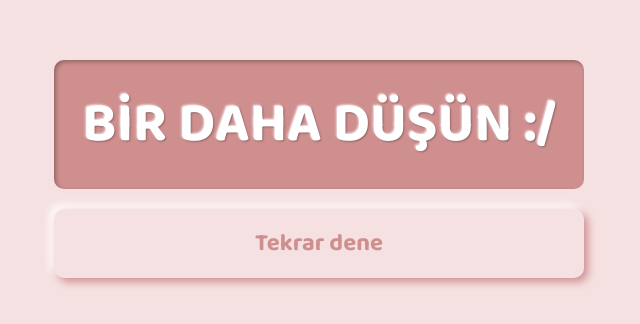
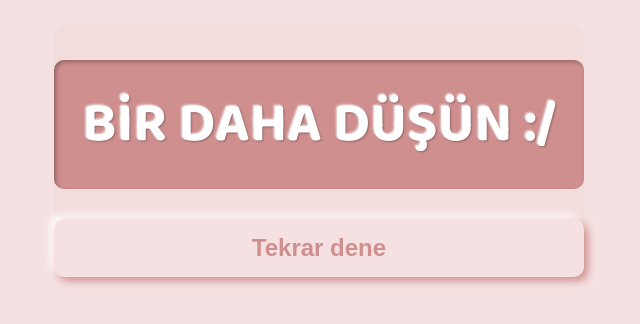
Before and after one commit to atasayugras/soru, a website: page public/views/false.html in a window 1280 px wide. Shown: the part 258-582 px from the top of the page, 321-961 px from the left. Drawn offline with Linux system fonts and the light colour scheme; files that its build step writes are made by us from their sources.

Commit message:
merge css files

```diff
--- a/public/css/false.css
+++ /dev/null
@@ -1,80 +0,0 @@
-/* General Styles */
-body {
-  background-color: #f5e1e1; /* Pastel pink background */
-  font-family: "Baloo 2", cursive; /* Updated font */
-  display: flex;
-  flex-direction: column;
-  justify-content: center;
-  align-items: center;
-  height: 100vh;
-  text-align: center;
-  cursor: url("../assets/cursor.cur"), auto; /* Custom animated cursor */
-  margin-left: 10%;
-  margin-right: 10%;
-}
-
-/* Container Styles */
-.container {
-  display: flex;
-  flex-direction: column;
-  align-items: center;
-  width: 100%;
-  max-width: 530px;
-  min-width: 378.5px;
-}
-
-/* H1 Styles */
-h1 {
-  font-family: "Baloo 2", cursive;
-  font-weight: 700; /* Bold weight */
-  font-size: 3.5em; /* Adjust size as needed */
-  color: #ffffff; /* Darker pastel pink for text */
-  margin-bottom: 20px; /* Adjust spacing between heading and button */
-  text-shadow: 1px 1px 2px rgba(0, 0, 0, 0.3),
-    -1px -1px 2px rgba(255, 255, 255, 0.7); /* Light highlight for contrast */
-  background: #d08f8f; /* Darker pastel pink for background */
-  padding: 20px;
-  border-radius: 10px;
-  box-shadow: inset 2px 2px 4px rgba(0, 0, 0, 0.3); /* Carved effect */
-  width: 100%; /* Make h1 take full width of the container */
-  box-sizing: border-box; /* Include padding and border in the width calculation */
-}
-
-/* Button Styles */
-.retry-btn {
-  background: #f5e1e1; /* Pastel pink */
-  border: none;
-  border-radius: 10px;
-  box-shadow: 4px 4px 8px #d08f8f, -4px -4px 8px #ffffff; /* Raised effect */
-  padding: 15px;
-  font-size: 24px;
-  font-weight: 700;
-  color: #d08f8f;
-  cursor: pointer;
-  position: relative; /* For z-index control */
-  z-index: 3; /* Bring button to the front */
-  transition: background 0.3s, box-shadow 0.3s, transform 0.3s; /* Smooth transition for hover */
-  text-decoration: none;
-  width: 100%; /* Make button take full width of the container */
-  box-sizing: border-box; /* Include padding and border in the width calculation */
-}
-
-/* Button Hover State */
-.retry-btn:hover {
-  background: #f3b3b3; /* Lighter pastel pink */
-  box-shadow: inset 2px 2px 4px rgba(0, 0, 0, 0.2),
-    inset -2px -2px 4px rgba(255, 255, 255, 0.4); /* Carved effect */
-  transform: translateY(
-    4px
-  ); /* Slightly move the button down to enhance the carved effect */
-}
-
-/* Button Active State */
-.retry-btn:active {
-  background: #f1a2a2; /* Even lighter pastel pink */
-  box-shadow: inset 4px 4px 8px rgba(0, 0, 0, 0.3),
-    inset -4px -4px 8px rgba(255, 255, 255, 0.5); /* Deeper carved effect */
-  transform: translateY(
-    2px
-  ); /* Slightly move the button down for the pressed effect */
-}
--- a/public/css/index.css
+++ /dev/null
@@ -1,118 +0,0 @@
-/* General Styles */
-body {
-  background-color: #f5e1e1; /* Pastel pink background */
-  font-family: "Montserrat", sans-serif; /* Updated font */
-  margin-left: 10%; /* or use a pixel value like 20px */
-  margin-right: 10%;
-  display: flex;
-  flex-direction: column;
-  justify-content: center;
-  align-items: center;
-  height: 100vh;
-  text-align: center;
-  position: relative; /* To control z-index stacking */
-  cursor: url("../assets/cursor.cur"), auto; /* Custom animated cursor */
-}
-
-/* H1 Styles */
-h1 {
-  font-family: "Baloo 2", cursive;
-  font-weight: 700; /* Bold weight */
-  font-size: 3.5em; /* Adjust size as needed */
-  color: #ffffff; /* Darker pastel pink for text */
-  margin-bottom: 30px;
-  text-shadow: 1px 1px 2px rgba(0, 0, 0, 0.3),
-    /* Light shadow for depth */ -1px -1px 2px rgba(255, 255, 255, 0.7); /* Light highlight for contrast */
-  background: #d08f8f; /* Darker pastel pink for background */
-  padding: 20px;
-  border-radius: 10px;
-  box-shadow: inset 2px 2px 4px rgba(0, 0, 0, 0.3); /* Carved effect */
-  position: relative; /* For z-index control */
-  z-index: 1; /* Ensure it's below the container */
-}
-
-/* Container Styles */
-.container {
-  background: #f3dcdc; /* Slightly darker pastel pink for better neumorphism effect */
-  border-radius: 15px;
-  width: 100%;
-  max-width: 530px;
-  min-width: 378.5px;
-  display: flex;
-  flex-direction: column;
-  align-items: center;
-}
-
-/* Form Styles */
-.answer-form {
-  display: flex;
-  flex-direction: column;
-  gap: 20px;
-  width: 100%;
-}
-
-/* Input Styles */
-input::placeholder {
-  color: #d08f8f; /* Light pink color for placeholder text */
-  opacity: 1; /* Ensures placeholder text is fully visible */
-}
-
-.answer-input {
-  background: #f5e1e1; /* Pastel pink */
-  border: none;
-  border-radius: 10px;
-  box-shadow: inset 4px 4px 8px rgba(0, 0, 0, 0.2),
-    /* Subtle inner shadow for depth */ inset -4px -4px 8px
-      rgba(255, 255, 255, 0.4); /* Light inner highlight for contrast */
-  padding: 15px;
-  font-size: 24px;
-  font-weight: 300;
-  color: #d08f8f; /* Pink color for text */
-  width: 100%;
-  box-sizing: border-box; /* Prevent width overflow */
-  transition: box-shadow 0.3s; /* Smooth transition for focus state */
-}
-
-/* Input Focus State */
-.answer-input:focus {
-  outline: none; /* Remove default focus outline */
-  box-shadow: inset 2px 2px 4px rgba(0, 0, 0, 0.3),
-    /* Slightly deeper inner shadow on focus */ inset -2px -2px 4px
-      rgba(255, 255, 255, 0.5); /* Slightly lighter inner highlight on focus */
-}
-
-/* Button Styles */
-.submit-btn {
-  background: #f5e1e1; /* Pastel pink */
-  border: none;
-  border-radius: 10px;
-  box-shadow: 4px 4px 8px #d08f8f, -4px -4px 8px #ffffff; /* Raised effect */
-  padding: 15px;
-  font-size: 24px;
-  font-weight: 700;
-  color: #d08f8f;
-  cursor: pointer;
-  position: relative; /* For z-index control */
-  z-index: 3; /* Bring button to the front */
-  transition: background 0.3s, box-shadow 0.3s, transform 0.3s; /* Smooth transition for hover */
-}
-
-/* Button Hover State */
-.submit-btn:hover {
-  background: #f3b3b3; /* Lighter pastel pink */
-  box-shadow: inset 2px 2px 4px rgba(0, 0, 0, 0.2),
-    /* Carved effect */ inset -2px -2px 4px rgba(255, 255, 255, 0.4); /* Carved effect */
-  transform: translateY(
-    4px
-  ); /* Slightly move the button down to enhance the carved effect */
-}
-
-/* Button Active State */
-.submit-btn:active {
-  background: #f1a2a2; /* Even lighter pastel pink */
-  box-shadow: inset 4px 4px 8px rgba(0, 0, 0, 0.3),
-    /* Deeper carved effect */ inset -4px -4px 8px rgba(255, 255, 255, 0.5); /* Deeper carved effect */
-  transform: translateY(
-    2px
-  ); /* Slightly move the button down for the pressed effect */
-}
--- /dev/null
+++ b/public/css/styles.css
@@ -0,0 +1,149 @@
+/* General Styles */
+body {
+  background-color: #f5e1e1; /* Pastel pink background */
+  font-family: "Montserrat", sans-serif; /* General font */
+  display: flex;
+  flex-direction: column;
+  justify-content: center;
+  align-items: center;
+  height: 100vh;
+  text-align: center;
+  cursor: url("../assets/cursor.cur"), auto; /* Custom animated cursor */
+  margin-left: 10%;
+  margin-right: 10%;
+  position: relative; /* To control z-index stacking */
+}
+
+/* H1 Styles */
+h1 {
+  font-family: "Baloo 2", cursive;
+  font-weight: 700; /* Bold weight */
+  font-size: 3.5em; /* Adjust size as needed */
+  color: #ffffff; /* Darker pastel pink for text */
+  margin-bottom: 30px; /* Adjust spacing between heading and other elements */
+  text-shadow: 1px 1px 2px rgba(0, 0, 0, 0.3),
+    -1px -1px 2px rgba(255, 255, 255, 0.7); /* Light highlight for contrast */
+  background: #d08f8f; /* Darker pastel pink for background */
+  padding: 20px;
+  border-radius: 10px;
+  box-shadow: inset 2px 2px 4px rgba(0, 0, 0, 0.3); /* Carved effect */
+  width: 100%; /* Make h1 take full width of the container */
+  box-sizing: border-box; /* Include padding and border in the width calculation */
+  position: relative; /* For z-index control */
+  z-index: 1; /* Ensure it's below the container */
+}
+
+/* Container Styles */
+.container {
+  display: flex;
+  flex-direction: column;
+  align-items: center;
+  width: 100%;
+  max-width: 530px;
+  min-width: 378.5px;
+  background: #f3dcdc; /* Slightly darker pastel pink for better neumorphism effect */
+  border-radius: 15px;
+}
+
+/* Button Styles */
+.retry-btn,
+.submit-btn {
+  text-decoration: none;
+  background: #f5e1e1; /* Pastel pink */
+  border: none;
+  border-radius: 10px;
+  box-shadow: 4px 4px 8px #d08f8f, -4px -4px 8px #ffffff; /* Raised effect */
+  padding: 15px;
+  font-size: 24px;
+  font-weight: 700;
+  color: #d08f8f;
+  cursor: pointer;
+  position: relative; /* For z-index control */
+  z-index: 3; /* Bring button to the front */
+  transition: background 0.3s, box-shadow 0.3s, transform 0.3s; /* Smooth transition for hover */
+  width: 100%; /* Make button take full width of the container */
+  box-sizing: border-box; /* Include padding and border in the width calculation */
+}
+
+/* Button Hover State */
+.retry-btn:hover,
+.submit-btn:hover {
+  background: #f3b3b3; /* Lighter pastel pink */
+  box-shadow: inset 2px 2px 4px rgba(0, 0, 0, 0.2),
+    inset -2px -2px 4px rgba(255, 255, 255, 0.4); /* Carved effect */
+  transform: translateY(
+    4px
+  ); /* Slightly move the button down to enhance the carved effect */
+}
+
+/* Button Active State */
+.retry-btn:active,
+.submit-btn:active {
+  background: #f1a2a2; /* Even lighter pastel pink */
+  box-shadow: inset 4px 4px 8px rgba(0, 0, 0, 0.3),
+    inset -4px -4px 8px rgba(255, 255, 255, 0.5); /* Deeper carved effect */
+  transform: translateY(
+    2px
+  ); /* Slightly move the button down for the pressed effect */
+}
+
+/* Form Styles */
+.answer-form {
+  display: flex;
+  flex-direction: column;
+  gap: 20px;
+  width: 100%;
+}
+
+/* Input Styles */
+input::placeholder {
+  color: #d08f8f; /* Light pink color for placeholder text */
+  opacity: 1; /* Ensures placeholder text is fully visible */
+}
+
+.answer-input {
+  background: #f5e1e1; /* Pastel pink */
+  border: none;
+  border-radius: 10px;
+  box-shadow: inset 4px 4px 8px rgba(0, 0, 0, 0.2),
+    inset -4px -4px 8px rgba(255, 255, 255, 0.4); /* Subtle inner shadow for depth */
+  padding: 15px;
+  font-size: 24px;
+  font-weight: 300;
+  color: #d08f8f; /* Pink color for text */
+  width: 100%;
+  box-sizing: border-box; /* Prevent width overflow */
+  transition: box-shadow 0.3s; /* Smooth transition for focus state */
+}
+
+/* Input Focus State */
+.answer-input:focus {
+  outline: none; /* Remove default focus outline */
+  box-shadow: inset 2px 2px 4px rgba(0, 0, 0, 0.3),
+    inset -2px -2px 4px rgba(255, 255, 255, 0.5); /* Slightly deeper inner shadow on focus */
+}
+
+/* SoundCloud Player Styles */
+.soundcloud-player {
+  width: 100%; /* Ensure the player takes full width of the container */
+  max-width: 100%; /* Ensure the player doesn’t exceed container width */
+  padding-top: 56.25%; /* Maintain aspect ratio (16:9) */
+  position: relative; /* Needed for positioning the iframe */
+  margin: 0; /* Remove default margin */
+  border-radius: 20px;
+  box-shadow: 4px 4px 8px rgba(0, 0, 0, 0.2),
+    -4px -4px 8px rgba(255, 255, 255, 0.4); /* Neu-morphism effect */
+  background-color: #f5e1e1; /* Matching background color */
+  overflow: hidden; /* Ensure content doesn't overflow the container */
+}
+
+/* Iframe Styles */
+.soundcloud-player iframe {
+  position: absolute; /* Position the iframe absolutely within the container */
+  top: 0;
+  left: 0;
+  width: 100%; /* Ensure the iframe takes the full width of the container */
+  height: 100%; /* Ensure the iframe takes the full height of the container */
+  border-radius: inherit; /* Inherit the border-radius from the container */
+  border: none; /* Remove any default border */
+}
--- a/public/css/true.css
+++ /dev/null
@@ -1,64 +0,0 @@
-/* General Styles */
-body {
-  background-color: #f5e1e1; /* Pastel pink background */
-  font-family: "Montserrat", sans-serif; /* Updated font */
-  display: flex;
-  justify-content: center;
-  align-items: center;
-  height: 100vh;
-  text-align: center;
-}
-
-/* Flexbox container for h1 and the SoundCloud player */
-.container {
-  display: flex;
-  flex-direction: column;
-  align-items: center;
-  width: 100%;
-  margin-left: 10%;
-  margin-right: 10%;
-  max-width: 530px;
-  min-width: 378.5px;
-}
-
-/* H1 Styles */
-h1 {
-  font-family: "Baloo 2", cursive;
-  font-weight: 700; /* Bold weight */
-  font-size: 3.5em; /* Adjust size as needed */
-  color: #ffffff; /* Darker pastel pink for text */
-  margin-bottom: 30px;
-  text-shadow: 1px 1px 2px rgba(0, 0, 0, 0.3),
-    -1px -1px 2px rgba(255, 255, 255, 0.7); /* Light highlight for contrast */
-  background: #d08f8f; /* Darker pastel pink for background */
-  padding: 20px;
-  border-radius: 10px;
-  box-shadow: inset 2px 2px 4px rgba(0, 0, 0, 0.3); /* Carved effect */
-  width: 100%; /* Make h1 take full width of the container */
-  box-sizing: border-box; /* Include padding and border in the width calculation */
-}
-
-/* SoundCloud Player Styles */
-.soundcloud-player {
-  width: 100%; /* Ensure the player takes full width of the container */
-  max-width: 100%; /* Ensure the player doesn’t exceed container width */
-  padding-top: 56.25%; /* Maintain aspect ratio (16:9) */
-  position: relative; /* Needed for positioning the iframe */
-  margin: 0; /* Remove default margin */
-  border-radius: 20px;
-  box-shadow: 4px 4px 8px rgba(0, 0, 0, 0.2),
-    /* Neu-morphism effect */ -4px -4px 8px rgba(255, 255, 255, 0.4); /* Neu-morphism effect */
-  background-color: #f5e1e1; /* Matching background color */
-  overflow: hidden; /* Ensure content doesn't overflow the container */
-}
-
-/* Iframe Styles */
-.soundcloud-player iframe {
-  position: absolute; /* Position the iframe absolutely within the container */
-  top: 0;
-  left: 0;
-  width: 100%; /* Ensure the iframe takes the full width of the container */
-  height: 100%; /* Ensure the iframe takes the full height of the container */
-  border-radius: inherit; /* Inherit the border-radius from the container */
-  border: none; /* Remove any default border */
-}
```
Also changed, not shown: public/views/false.html (+1 -1 lines), public/views/index.html (+1 -1 lines), public/views/true.html (+1 -1 lines).
